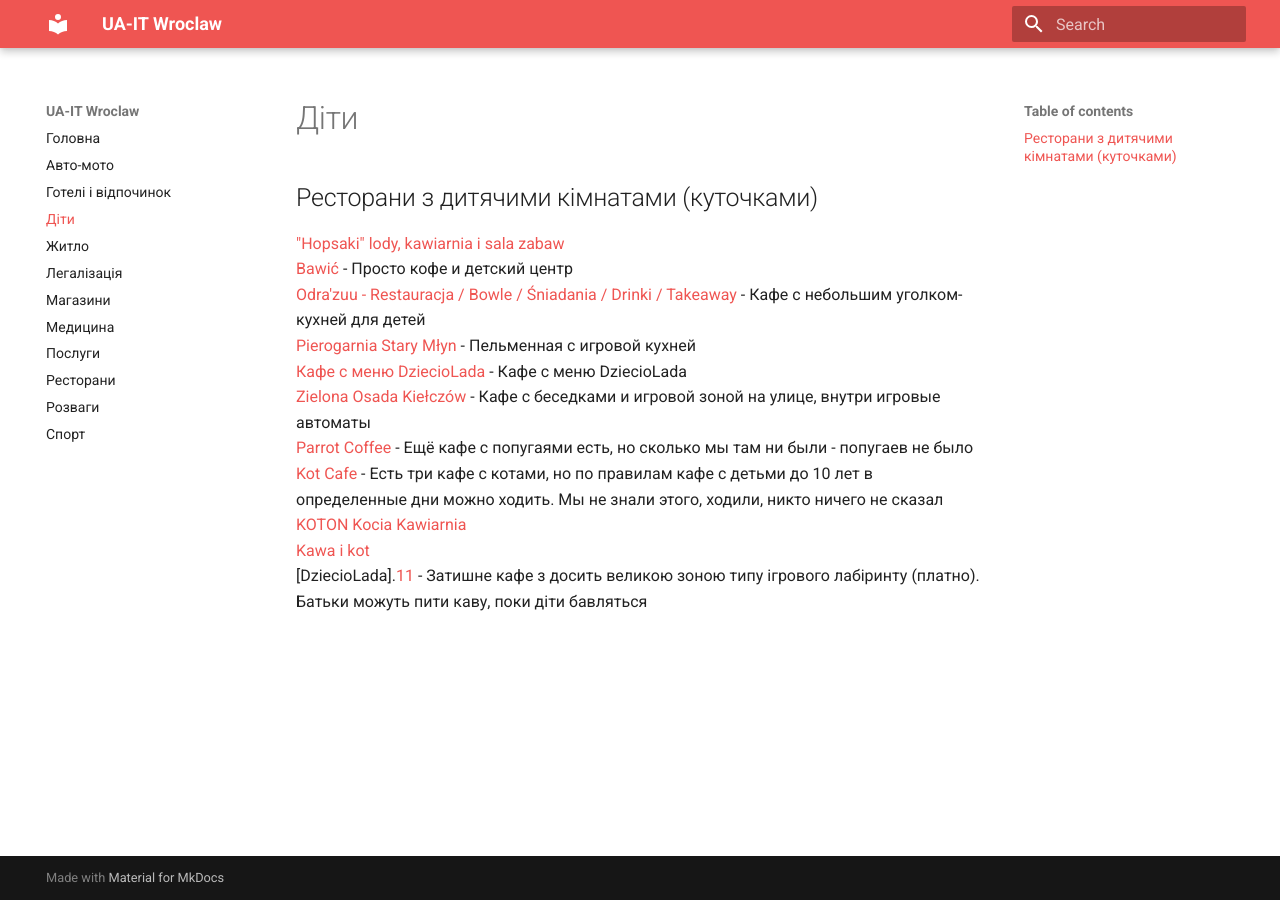
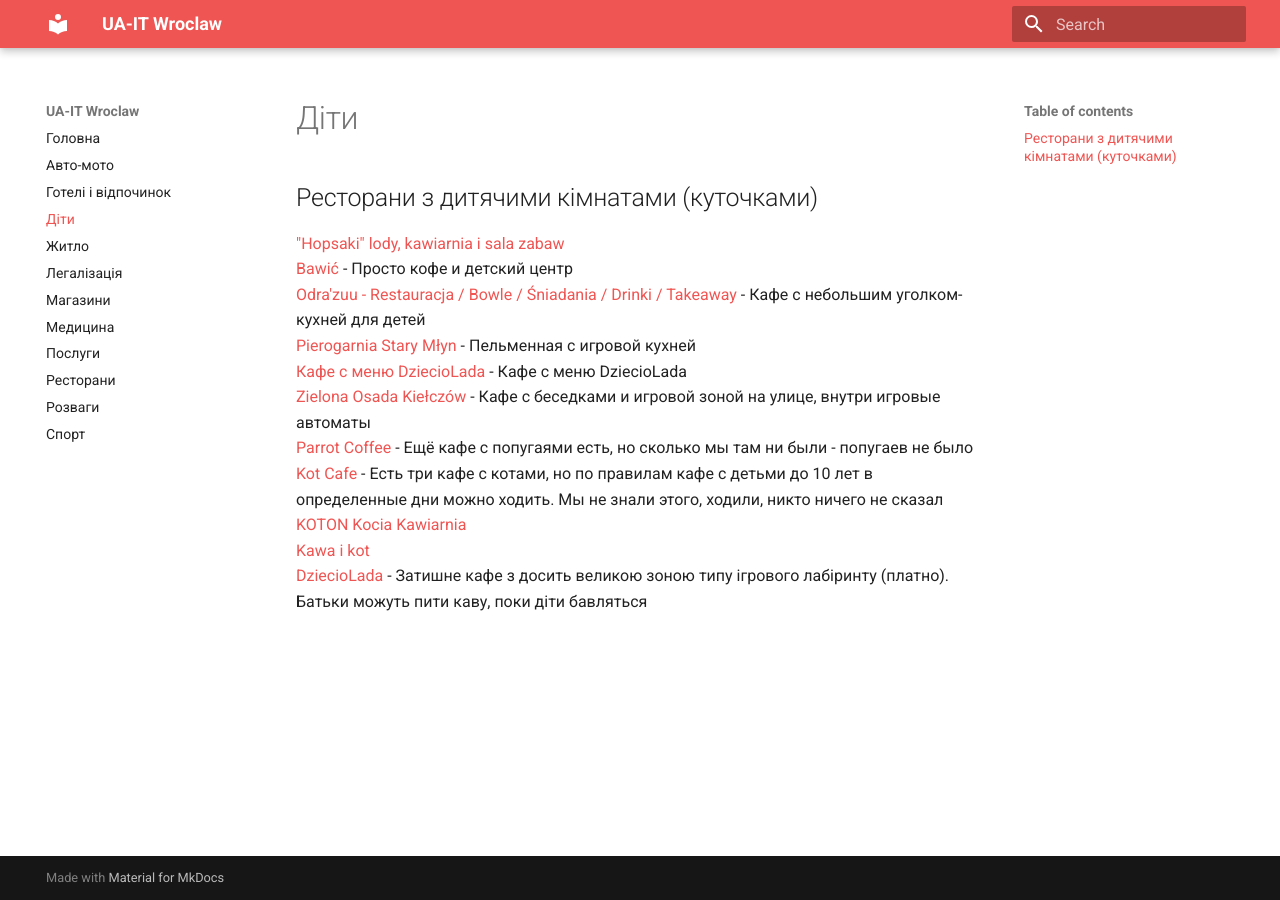
Before and after one commit to WladMl/ua-it-wro, an MkDocs documentation site: the page built from docs/children.md, in a window 1280 px wide. Built offline with MkDocs 1.6.1 and Material for MkDocs 9.7.7, drawn with Linux system fonts in a browser that asks for light colours.

Commit message:
fix content

```diff
--- a/docs/children.md
+++ b/docs/children.md
@@ -12,7 +12,7 @@
 [Kot Cafe][8] - Есть три кафе с котами, но по правилам кафе с детьми до 10 лет в определенные дни можно ходить. Мы не знали этого, ходили, никто ничего не сказал<br />
 [KOTON Kocia Kawiarnia][9]<br />
 [Kawa i kot][10]
-[DziecioLada].[11] - Затишне кафе з досить великою зоною типу ігрового лабіринту (платно). Батьки можуть пити каву, поки діти бавляться <br />
+[DziecioLada][11] - Затишне кафе з досить великою зоною типу ігрового лабіринту (платно). Батьки можуть пити каву, поки діти бавляться <br />
 
 <!-- resources -->
 
```
